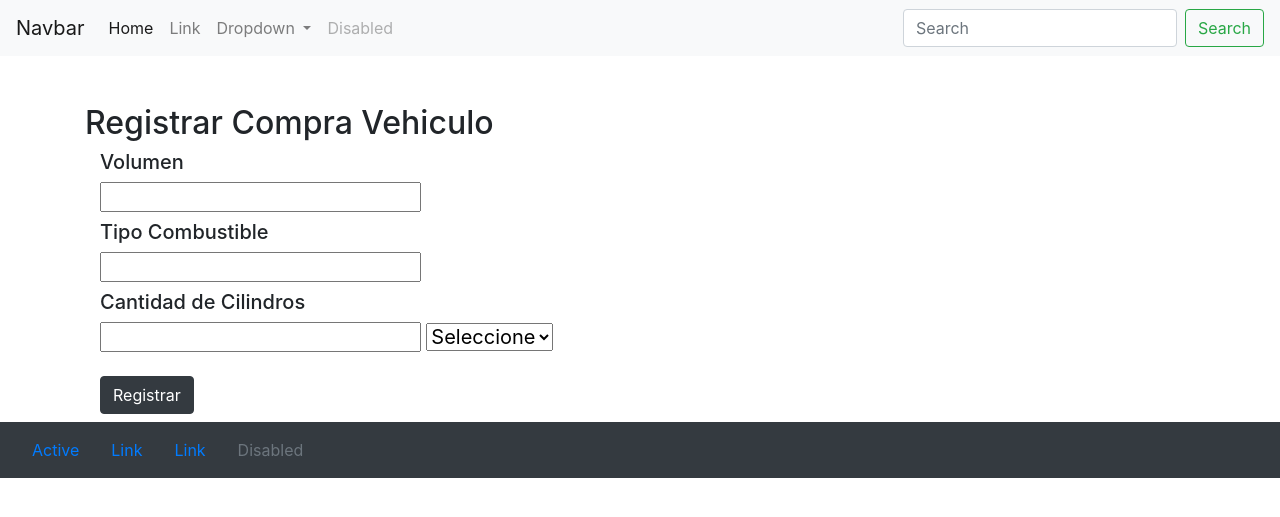
After one commit to mrgerson88/EjercicioPHP, a PHP site: template vista/regvehiculo/registro.php in a window 1280 px wide. The commit adds this page. Shown: the top 517 px of the page. Run offline with PHP 8.4, Linux system fonts and the light colour scheme; the template is opened without the code that fills it, so the values that code supplies are empty; some libraries are stand-ins or nearby versions.

Commit message:
Se realiza conexion a la BD con la informacion de registro de compra de los vehiculos segun el tipo

```diff
--- a/controlador/registro_compra.php
+++ /dev/null
@@ -1,5 +0,0 @@
-<?php
-
-var_dump($_POST);
-
-?>
--- a/modelo/Agencia.php
+++ b/modelo/Agencia.php
@@ -1,6 +1,6 @@
 <?php
 
-class Agencia{
+class Agencia extends Cliente{
 
     private $id;
     private $nit;
--- a/modelo/Furgoneta.php
+++ b/modelo/Furgoneta.php
@@ -8,7 +8,6 @@ class Furgoneta extends Vehiculo{
         return $this->capacidadCarga;
     }
     public function setCapacidadCarga($capacidadCarga){
-
         $this->capacidadCarga = $capacidadCarga;
 
     }
--- a/modelo/Particular.php
+++ b/modelo/Particular.php
@@ -1,6 +1,6 @@
 <?php
 
-class Particular{
+class Particular extends Cliente{
 
     private $id;
     private $nombre;
--- a/modelo/Van.php
+++ b/modelo/Van.php
@@ -7,7 +7,7 @@ class Van  extends Vehiculo {
     private $cantidadPasajeros;
 
     public function getCantidadPasajeros(){
-        return $this->$cantidadPasajeros;
+        return $this->cantidadPasajeros;
     }
 
     public function setCantidadPasajeros($cantidadPasajeros){
--- a/modelo/Vehiculo.php
+++ b/modelo/Vehiculo.php
@@ -31,11 +31,11 @@ class Vehiculo{
         $this->volumen = $volumen;
     }
 
-    public function setTipoCombustible(){
+    public function setTipoCombustible($tipoCombustible){
         $this->tipoCombustible=$tipoCombustible;
     }
 
-    public function setCantidadCilindros(){
+    public function setCantidadCilindros($cantidadCilindros){
         $this->cantidadCilindros = $cantidadCilindros;
     }
 
--- /dev/null
+++ b/vista/Template.php
@@ -0,0 +1,13 @@
+<?php
+
+class Template {
+
+    public static function render($rutaContenido, $data = []){
+        include(DIR_VIEW . "template/header.php");
+
+        include($rutaContenido);
+
+        include(DIR_VIEW . "template/footer.php");
+    }
+
+}
--- a/vista/index.php
+++ b/vista/regvehiculo/registro.php
@@ -1,15 +1,8 @@
-<!DOCTYPE html>
-<html lang="en">
-<head>
-    <meta charset="UTF-8">
-    <meta name="viewport" content="width=device-width, initial-scale=1.0">
-    <title>Registrar Compra vehiculo</title>
-    <link rel="stylesheet" href="https://stackpath.bootstrapcdn.com/bootstrap/4.4.1/css/bootstrap.min.css">
-</head>
-<body>
-    <div class="container mt-5">
+<div class="container mt-5">
         <h2>Registrar Compra Vehiculo</h2>
-        <form action="/EjercicioPHP/controlador/registro_compra.php" method="POST">
+        <form class="col s12" action="<?= CONTEXT_APP . '/index.php' ?>" method="GET">
+            <input type="hidden" name="controller" value="RegVehiculo">
+            <input type="hidden" name="method" value="registrar">
             <h5>Volumen<h5>
             <input name="volumen" type="text">
             <h5>Tipo Combustible<h5>
@@ -29,9 +22,7 @@
             <input type="submit" class="btn btn-dark" value="Registrar">
         </form>
     </div>
-    <script src="https://code.jquery.com/jquery-3.4.1.slim.min.js"></script>
-    <script src="https://cdn.jsdelivr.net/npm/popper.js@1.16.0/dist/umd/popper.min.js"></script>
-    <script src="https://stackpath.bootstrapcdn.com/bootstrap/4.4.1/js/bootstrap.min.js"></script>
+
     <script>
         $(function() {
             $("#tipoAuto").change(function() {
@@ -51,13 +42,3 @@
             });
         });
     </script>
-    <script src="https://ajax.googleapis.com/ajax/libs/jquery/3.2.1/jquery.min.js"></script>
-
-</body>
-</html>
-
-<?php
-
-
-
-?>
--- /dev/null
+++ b/vista/template/footer.php
@@ -0,0 +1,27 @@
+
+<nav class="navbar navbar-dark bg-dark">
+
+
+  <ul class="nav justify-content-center">
+      <li class="nav-item">
+         <a class="nav-link active" href="#">Active</a>
+      </li>
+      <li class="nav-item">
+         <a class="nav-link" href="#">Link</a>
+      </li>
+      <li class="nav-item">
+         <a class="nav-link" href="#">Link</a>
+      </li>
+     <li class="nav-item">
+        <a class="nav-link disabled" href="#" tabindex="-1" aria-disabled="true">Disabled</a>
+     </li>
+   </ul>
+</nav>
+
+
+    <script src="https://code.jquery.com/jquery-3.5.1.slim.min.js" integrity="sha384-DfXdz2htPH0lsSSs5nCTpuj/zy4C+OGpamoFVy38MVBnE+IbbVYUew+OrCXaRkfj" crossorigin="anonymous"></script>
+    <script src="https://cdn.jsdelivr.net/npm/popper.js@1.16.1/dist/umd/popper.min.js" integrity="sha384-9/reFTGAW83EW2RDu2S0VKaIzap3H66lZH81PoYlFhbGU+6BZp6G7niu735Sk7lN" crossorigin="anonymous"></script>
+    <script src="https://cdn.jsdelivr.net/npm/bootstrap@4.5.3/dist/js/bootstrap.min.js" integrity="sha384-w1Q4orYjBQndcko6MimVbzY0tgp4pWB4lZ7lr30WKz0vr/aWKhXdBNmNb5D92v7s" crossorigin="anonymous"></script>
+
+</body>
+</html>
--- /dev/null
+++ b/vista/template/header.php
@@ -0,0 +1,49 @@
+<!DOCTYPE html>
+<html lang="en">
+<head>
+    <meta charset="UTF-8"/>
+    <meta name="viewport" content="width=device-width, initial-scale=1.0"/>
+    <title></title>
+    <link rel="stylesheet" href="https://cdn.jsdelivr.net/npm/bootstrap@4.5.3/dist/css/bootstrap.min.css" integrity="sha384-TX8t27EcRE3e/ihU7zmQxVncDAy5uIKz4rEkgIXeMed4M0jlfIDPvg6uqKI2xXr2" crossorigin="anonymous">
+    <script src="https://code.jquery.com/jquery-3.5.1.slim.min.js" integrity="sha384-DfXdz2htPH0lsSSs5nCTpuj/zy4C+OGpamoFVy38MVBnE+IbbVYUew+OrCXaRkfj" crossorigin="anonymous"></script>
+    <script src="https://cdn.jsdelivr.net/npm/popper.js@1.16.1/dist/umd/popper.min.js" integrity="sha384-9/reFTGAW83EW2RDu2S0VKaIzap3H66lZH81PoYlFhbGU+6BZp6G7niu735Sk7lN" crossorigin="anonymous"></script>
+    <script src="https://cdn.jsdelivr.net/npm/bootstrap@4.5.3/dist/js/bootstrap.min.js" integrity="sha384-w1Q4orYjBQndcko6MimVbzY0tgp4pWB4lZ7lr30WKz0vr/aWKhXdBNmNb5D92v7s" crossorigin="anonymous"></script>
+
+</head>
+<body>
+
+<nav class="navbar navbar-expand-lg navbar-light bg-light">
+<a class="navbar-brand" href="#">Navbar</a>
+<button class="navbar-toggler" type="button" data-toggle="collapse" data-target="#navbarSupportedContent" aria-controls="navbarSupportedContent" aria-expanded="false" aria-label="Toggle navigation">
+<span class="navbar-toggler-icon"></span>
+</button>
+
+<div class="collapse navbar-collapse" id="navbarSupportedContent">
+<ul class="navbar-nav mr-auto">
+    <li class="nav-item active">
+    <a class="nav-link" href="#">Home <span class="sr-only">(current)</span></a>
+    </li>
+    <li class="nav-item">
+    <a class="nav-link" href="#">Link</a>
+    </li>
+    <li class="nav-item dropdown">
+    <a class="nav-link dropdown-toggle" href="#" id="navbarDropdown" role="button" data-toggle="dropdown" aria-haspopup="true" aria-expanded="false">
+        Dropdown
+    </a>
+    <div class="dropdown-menu" aria-labelledby="navbarDropdown">
+        <a class="dropdown-item" href="#">Action</a>
+        <a class="dropdown-item" href="#">Another action</a>
+        <div class="dropdown-divider"></div>
+        <a class="dropdown-item" href="#">Something else here</a>
+    </div>
+    </li>
+    <li class="nav-item">
+    <a class="nav-link disabled" href="#" tabindex="-1" aria-disabled="true">Disabled</a>
+    </li>
+</ul>
+<form class="form-inline my-2 my-lg-0">
+    <input class="form-control mr-sm-2" type="search" placeholder="Search" aria-label="Search">
+    <button class="btn btn-outline-success my-2 my-sm-0" type="submit">Search</button>
+</form>
+</div>
+</nav>
```
Also changed, not shown: config/autoload.php (added, +19 -0 lines), config/init.php (added, +13 -0 lines), controlador/vehiculo/RegVehiculoController.php (added, +47 -0 lines), index.php (added, +11 -0 lines), servicios/ConexionBD.php (added, +18 -0 lines), servicios/VehiculoService.php (added, +55 -0 lines).
